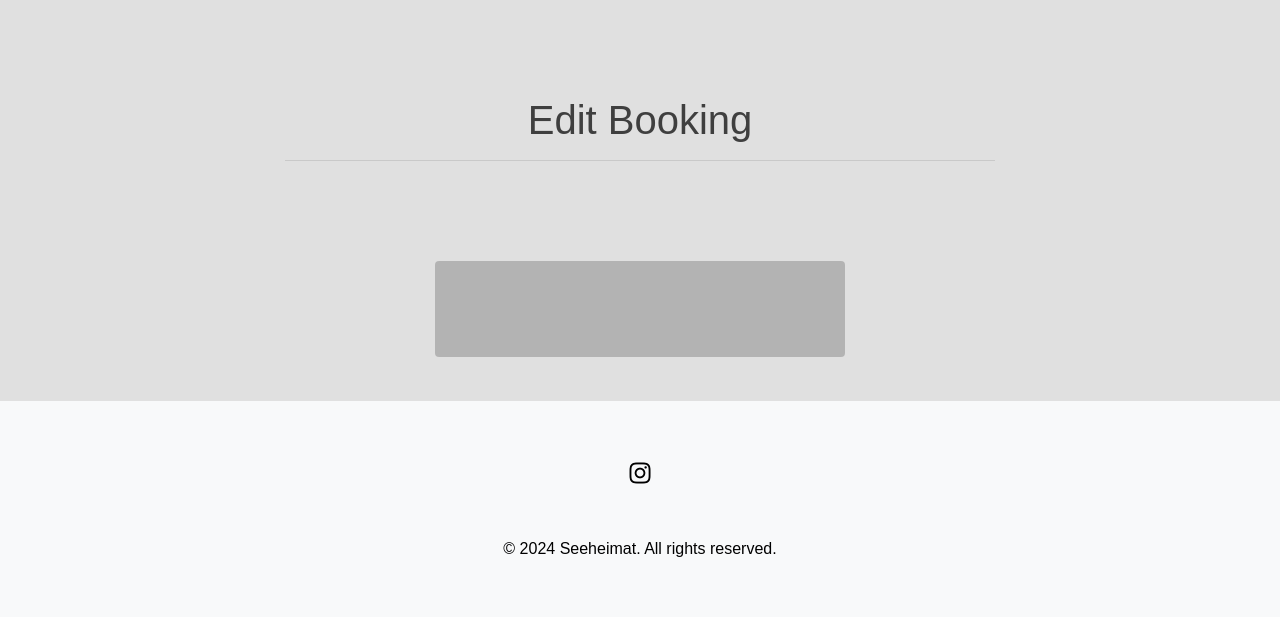
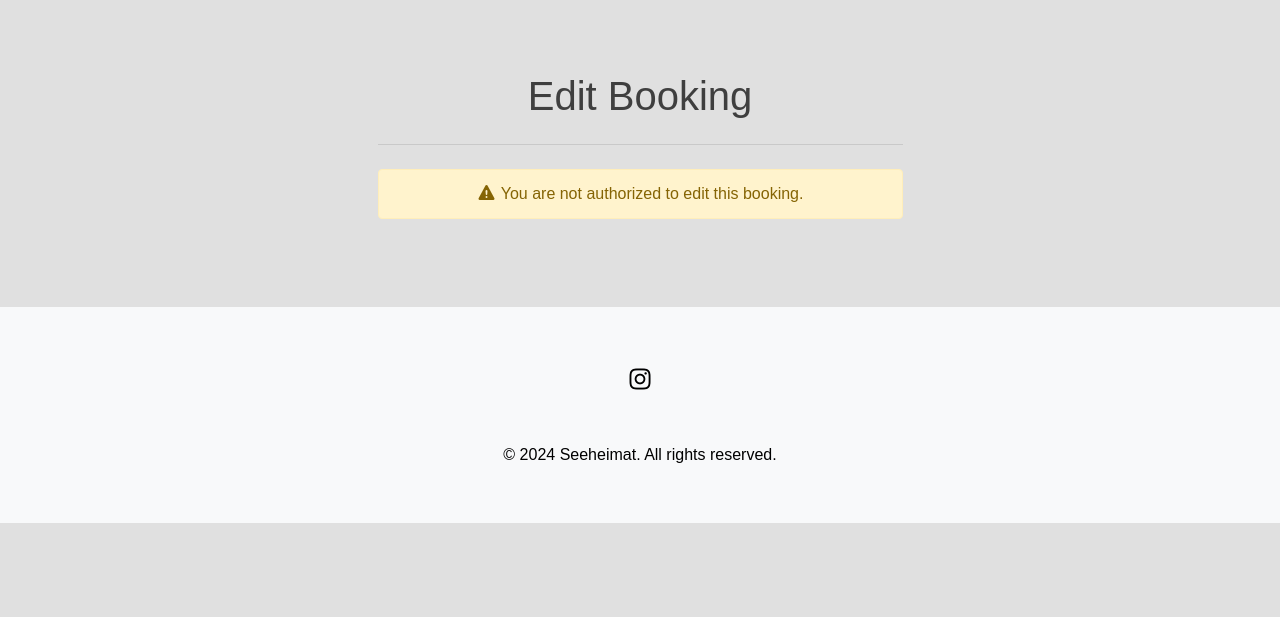
Before and after one commit to paulunder/seeheimat, a Django app: template booking/templates/booking/book_edit.html in a window 1280 px wide. Shown: the part 72-689 px from the top of the page. Run offline with Django 4.2, Linux system fonts and the light colour scheme; the template is opened without the code that fills it, so the values that code supplies are empty; the visitor is signed in with stand-in values (Sample User, id 1); parts of the project's set-up code (start-up, migrations or seed data) failed here and were passed over; some libraries are stand-ins or nearby versions.

Commit message:
changed book edit appearance

```diff
--- a/booking/templates/booking/book_edit.html
+++ b/booking/templates/booking/book_edit.html
@@ -1,46 +1,46 @@
 {% extends "base.html" %}
 {% load crispy_forms_tags %}
+{% block content %}
+<div class="container py-5">
+    <div class="row justify-content-center">
+        <div class="col-lg-6">
+            <h1 class="text-center mb-4">
+                {% if not user.is_authenticated %}
+                    Login Required
+                {% else %}
+                    Edit Booking
+                {% endif %}
+            </h1>
+            <hr class="mb-4">
 
-{% block content %}
-
-<div class="container-fluid mt-5">
-    <div class="row d-flex justify-content-center">
-        <div class="col-sm-8 mt-5 mb-5">
-            <h1 class="text-center">Edit Booking</h1><hr>
+            {% if not user.is_authenticated %}
+                <div class="text-center">
+                    <p class="lead text-muted mb-4">Please log in to edit your booking.</p>
+                    <a href="{% url 'account_login' %}" class="btn btn-primary btn-lg">
+                        <i class="fas fa-sign-in-alt me-2"></i>Go to Login
+                    </a>
                 </div>
-    </div>
-<div class="container">
-    <div class="row justify-content-center mt-3">
-        <div class="col-md-5">
-            <div class="card-body">
-                <div class="row">
-                    <div class="col-12 p-5 bg-darker rounded booking-card">
-                        <!-- Display if user is not logged in -->
-                        {% if not user.is_authenticated %}
-                        <h2>Login required</h2>
-                        <p>Please login to edit bookings</p>
-                        <button class="btn btn-success" type="submit"><a href="{% url 'account_login' %}">Go to Login
-                                Page</a></button>
             {% else %}
-                        <!-- Display form if user is logged in-->
                 {% if user.is_authenticated and user == booking.user %}
-                        <h2>Edit Booking</h2>
                     <form action="{% url 'edit_booking' booking.pk %}" method="POST" enctype="multipart/form-data">
                         {% csrf_token %}
-                            <div>
+                        <div class="form-group mb-4">
                             {{ form|crispy }}
                         </div>
-                            <div>
-                                <button class="btn btn-success" type="submit">Update</button>
+                        <div class="d-grid">
+                            <button class="btn btn-success btn-lg" type="submit">
+                                <i class="fas fa-save me-2"></i>Update Booking
+                            </button>
                         </div>
                     </form>
+                {% else %}
+                    <div class="alert alert-warning text-center" role="alert">
+                        <i class="fas fa-exclamation-triangle me-2"></i>
+                        You are not authorized to edit this booking.
+                    </div>
                 {% endif %}
             {% endif %}
         </div>
     </div>
 </div>
-        </div>
-    </div>
-</div>
-
 {% endblock %}
```
Lines whose indentation alone changed are shown as unchanged.
